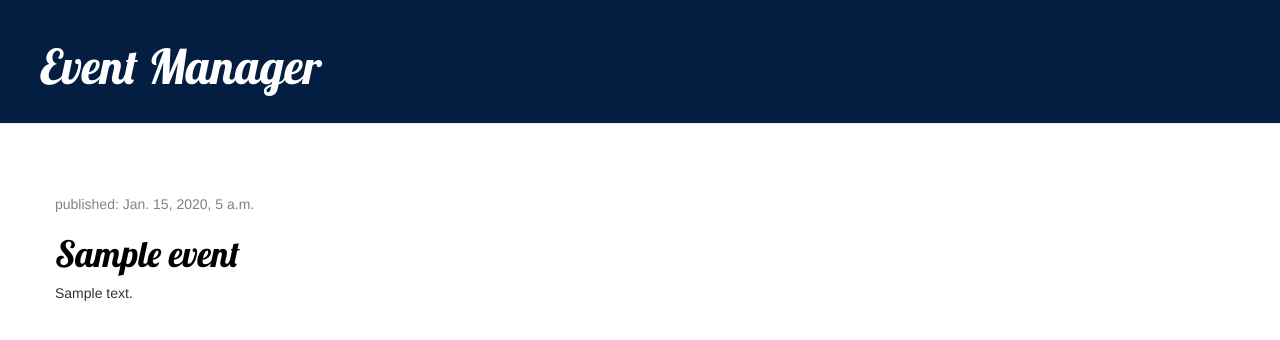
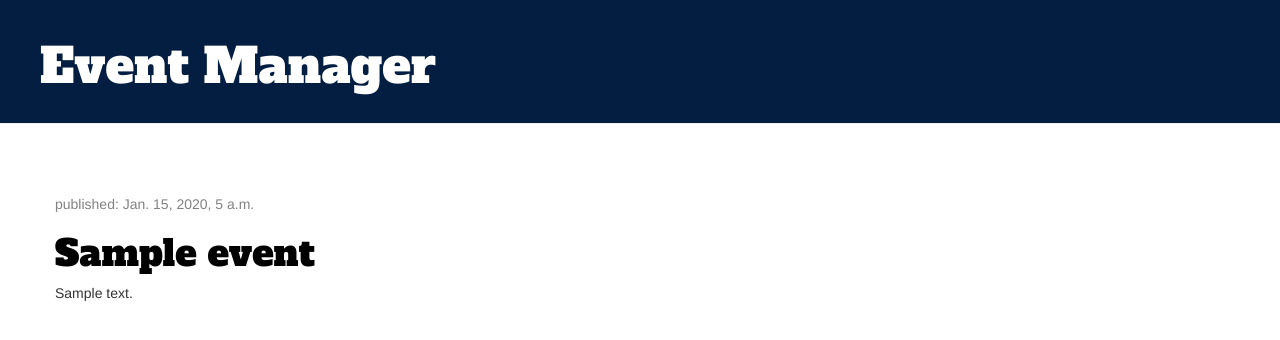
Before and after one commit to GSCSCI5530/Vector, a Django app: page / in a window 1280 px wide. Shown: the top 340 px of the page. Run offline with Django 3.2, Linux system fonts and the light colour scheme; tables that the repository leaves empty hold one stand-in row (values such as "Sample post"); some libraries are stand-ins or nearby versions.

Commit message:
alfa font

```diff
--- a/GSEM/GSEventManager/eventmanager/static/css/eventmanager.css
+++ b/GSEM/GSEventManager/eventmanager/static/css/eventmanager.css
@@ -15,7 +15,7 @@
 }
 
 h1, h2, h3, h4 {
-    font-family: 'Lobster', cursive;
+    font-family: 'Alfa Slab One', cursive;
 }
 
 .date {
--- a/GSEM/GSEventManager/eventmanager/templates/eventmanager/event_list.html
+++ b/GSEM/GSEventManager/eventmanager/templates/eventmanager/event_list.html
@@ -5,7 +5,7 @@
     <title>Georgia Southern Events</title>
     <link rel="stylesheet" href="//maxcdn.bootstrapcdn.com/bootstrap/3.2.0/css/bootstrap.min.css">
     <link rel="stylesheet" href="//maxcdn.bootstrapcdn.com/bootstrap/3.2.0/css/bootstrap-theme.min.css">
-    <link href="//fonts.googleapis.com/css?family=Lobster&subset=latin,latin-ext" rel="stylesheet" type="text/css">
+    <link href="//fonts.googleapis.com/css?family=Alfa+Slab+One&subset=latin,latin-ext" rel="stylesheet" type="text/css">
     <link rel="stylesheet" href="{% static 'css/eventmanager.css' %}">
 </head>
 
```
